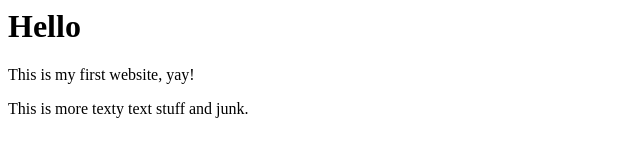
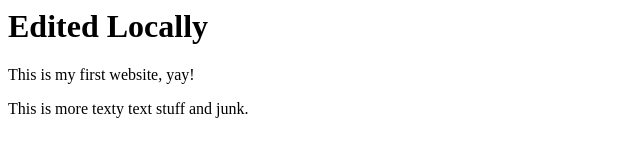
Before and after one commit to Dreami02/intro-to-github, a plain HTML site: page index.html in a window 1280 px wide. Shown: the whole page, without its empty margins (0-640 px from the left). Drawn offline with Linux system fonts and the light colour scheme.

Commit message:
Edit the local <h1>

```diff
--- a/index.html
+++ b/index.html
@@ -1,4 +1,4 @@
-<h1>Hello</h1>
+<h1>Edited Locally</h1>
 
 <p>This is my first website, yay!</p>
 
```
Also changed, not shown: contact.html (added, +5 -0 lines), 1 other file.
